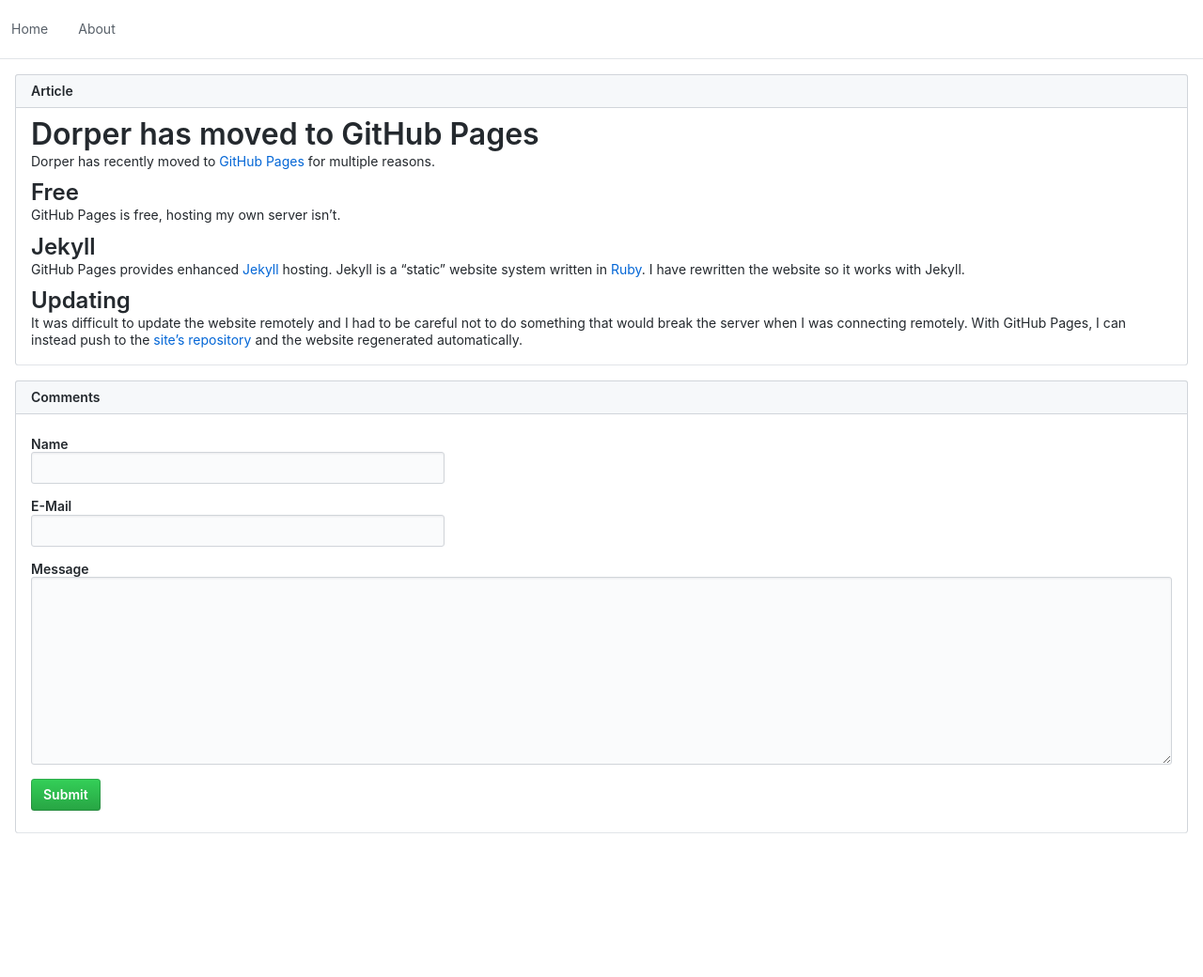
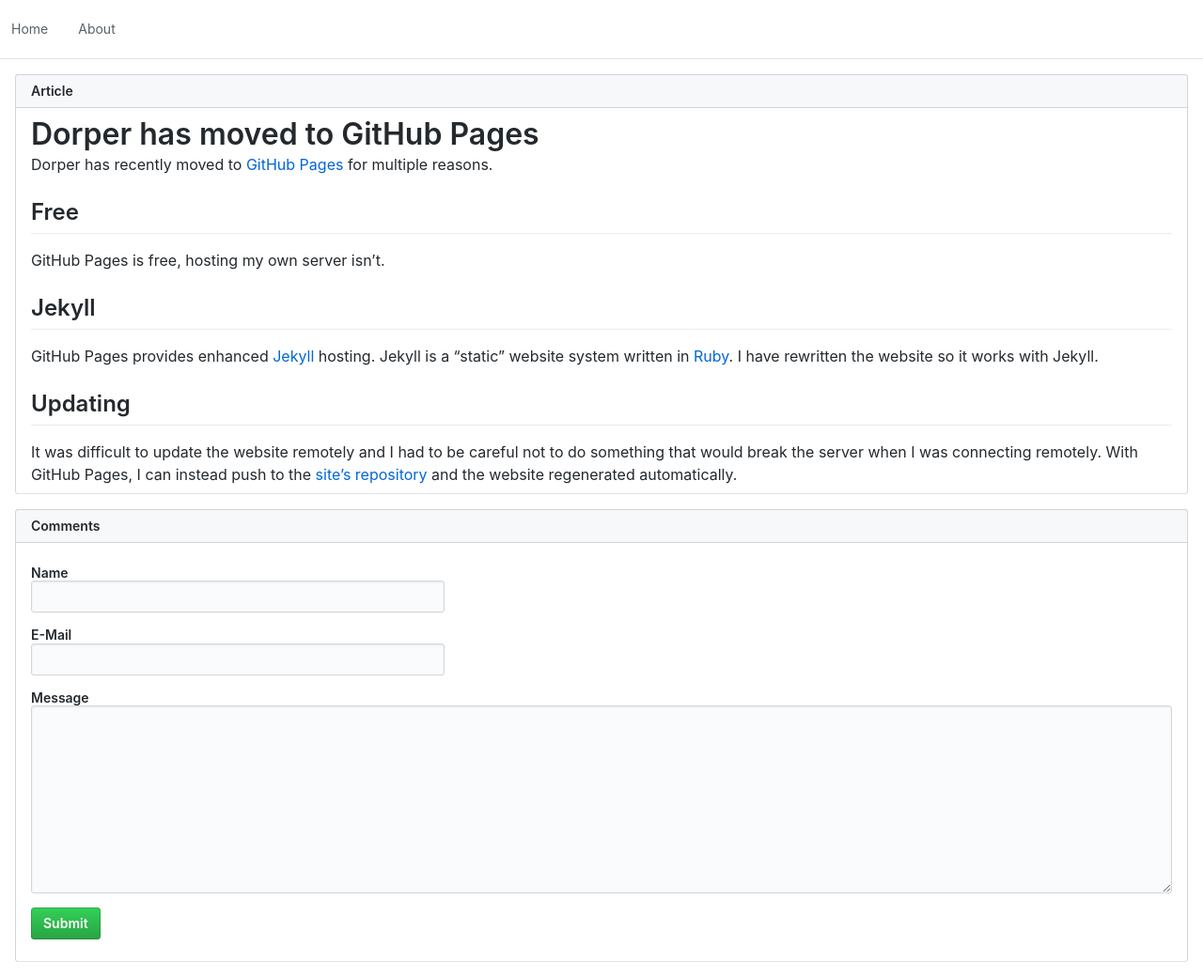
Before and after one commit to dorpga/dorpga.github.io, a Jekyll site: the page built from _posts/2017-12-13-Dorper-has-moved-to-GitHub-Pages.md, in a window 1280 px wide. Shown: the whole page at 94% size. Built offline with Jekyll 4.4.1, drawn with Linux system fonts in a browser that asks for light colours; our own code applies the rules of GitHub Pages for plain Markdown files; before the commit the page ends 903 px from its top, so only the background shows below that.

Commit message:
Update post.html

```diff
--- a/_layouts/post.html
+++ b/_layouts/post.html
@@ -16,7 +16,7 @@
                     <div class="Box-body">
                         <article>
                             <h1 id="page-title">{{ page.title | smartify }}</h1>
-                            <div id="page-content">
+                            <div class="markdown-body" id="page-content">
                             {{ content }}
                             </div>
                         </article>
```
